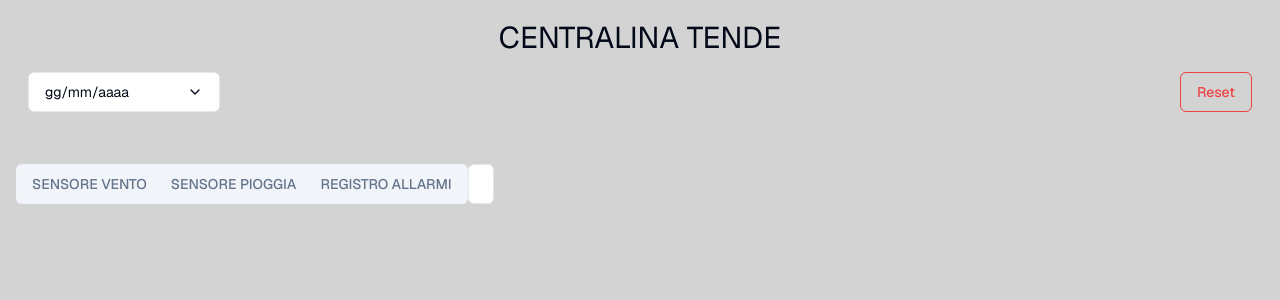
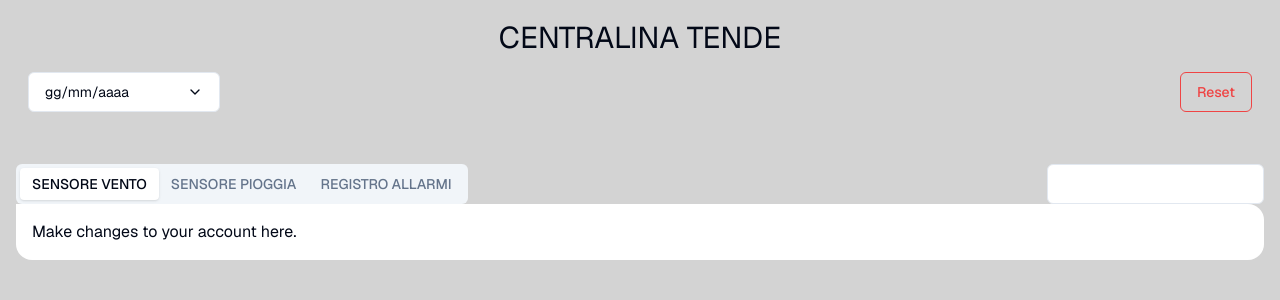
Before and after one commit to Kappo99/tende.kappo.it, a Next.js app in the folder dashboard/: page / in a window 1280 px wide. Shown: the top 300 px of the page. Built offline with nearby package versions, Linux system fonts and the light colour scheme.

Commit message:
fix Tabs

```diff
--- a/dashboard/src/app/page.tsx
+++ b/dashboard/src/app/page.tsx
@@ -4,14 +4,16 @@ import { Tabs, TabsContent, TabsList, TabsTrigger } from "@/components/ui/tabs";
 export default function Home() {
   return (
     <main className="container mx-auto px-4 py-8">
-      <Tabs defaultValue="account" className="w-100">
-        <div className="flex justify-between w-full">
+      <Tabs defaultValue="vento" className="w-full">
+        <div className="flex justify-between">
           <TabsList>
             <TabsTrigger value="vento">SENSORE VENTO</TabsTrigger>
             <TabsTrigger value="pioggia">SENSORE PIOGGIA</TabsTrigger>
             <TabsTrigger value="allarmi">REGISTRO ALLARMI</TabsTrigger>
           </TabsList>
-          <Input/>
+          <div>
+            <Input />
+          </div>
         </div>
         <TabsContent value="vento">Make changes to your account here.</TabsContent>
         <TabsContent value="pioggia">Change your password here.</TabsContent>
--- a/dashboard/src/components/ui/tabs.tsx
+++ b/dashboard/src/components/ui/tabs.tsx
@@ -14,7 +14,7 @@ const TabsList = React.forwardRef<
   <TabsPrimitive.List
     ref={ref}
     className={cn(
-      "inline-flex h-10 items-center justify-center rounded-md bg-muted p-1 text-muted-foreground",
+      "inline-flex items-center justify-center rounded-md bg-muted px-1 text-muted-foreground",
       className
     )}
     {...props}
@@ -44,7 +44,7 @@ const TabsContent = React.forwardRef<
   <TabsPrimitive.Content
     ref={ref}
     className={cn(
-      "mt-2 ring-offset-background focus-visible:outline-none focus-visible:ring-2 focus-visible:ring-ring focus-visible:ring-offset-2",
+      "bg-white rounded-2xl rounded-tl-none p-4 ring-offset-background focus-visible:outline-none focus-visible:ring-2 focus-visible:ring-ring focus-visible:ring-offset-2",
       className
     )}
     {...props}
```
